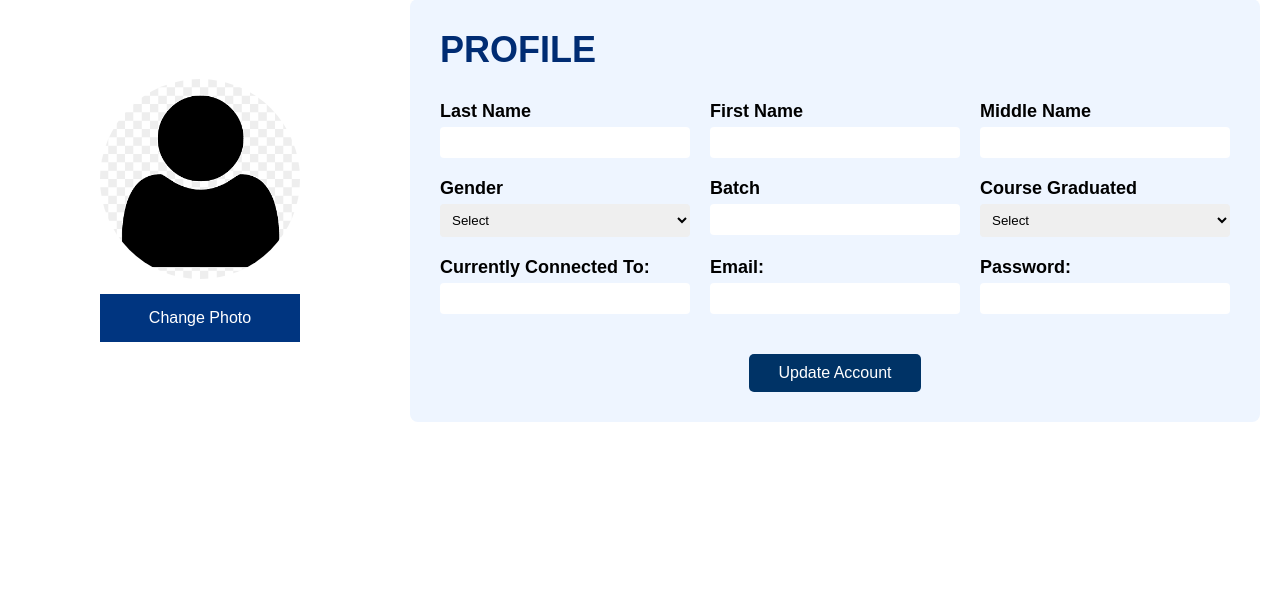
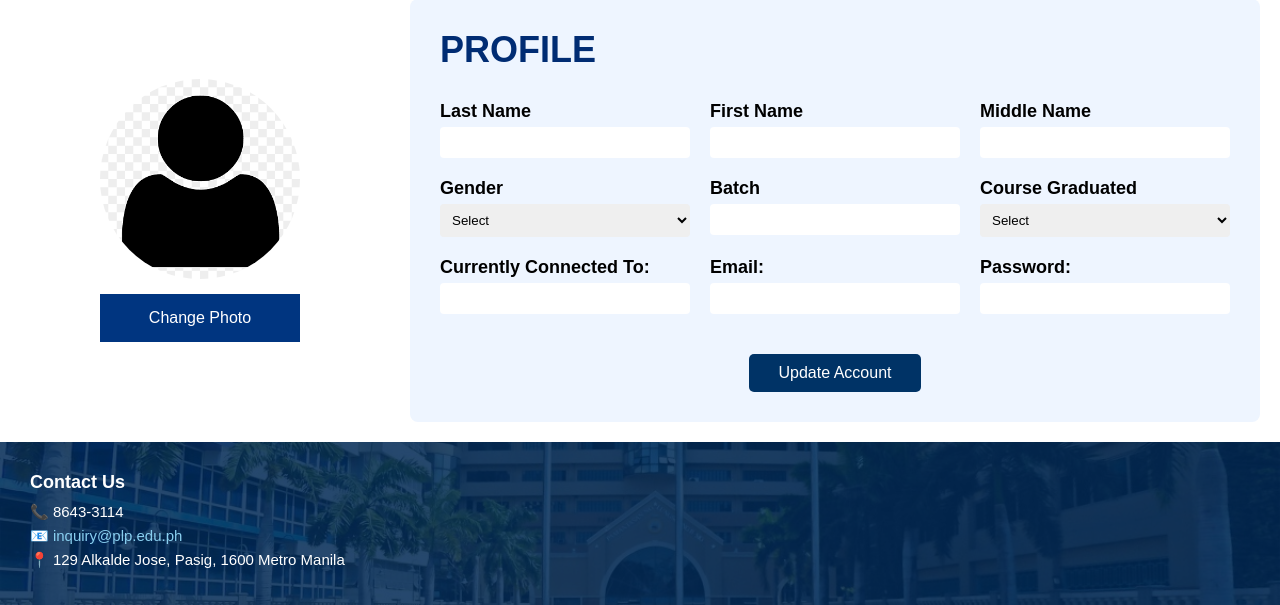
Before and after one commit to jojanajeangarabillo/Final-_Project_Alumni_Portal, a PHP site: page /profile.PHP in a window 1280 px wide. Shown: the part 386-991 px from the top of the page. Before the commit the page ends 808 px from the top, so only its background shows below. Run offline with PHP 8.4, Linux system fonts and the light colour scheme.

Commit message:
profile page fixed

```diff
--- a/profile.PHP
+++ b/profile.PHP
@@ -8,7 +8,7 @@
 </head>
 
 <body>
-
+  <div class="wrapper">
     <nav class="navbar">
         <div class="navdiv">
           <div class="header-left">
@@ -97,6 +97,15 @@
           </div>
         </form>
     </div>
+  </div>
+
+  <footer class="footer">
+      <h4>Contact Us</h4>
+      <p>📞 8643-3114</p>
+      <p>📧 <a href="plpasig@plp.edu.ph">inquiry@plp.edu.ph</a></p>
+      <p>📍 129 Alkalde Jose, Pasig, 1600 Metro Manila</p>
+  </footer>
+
 
 
 </body>
```
Lines whose indentation alone changed are shown as unchanged.
